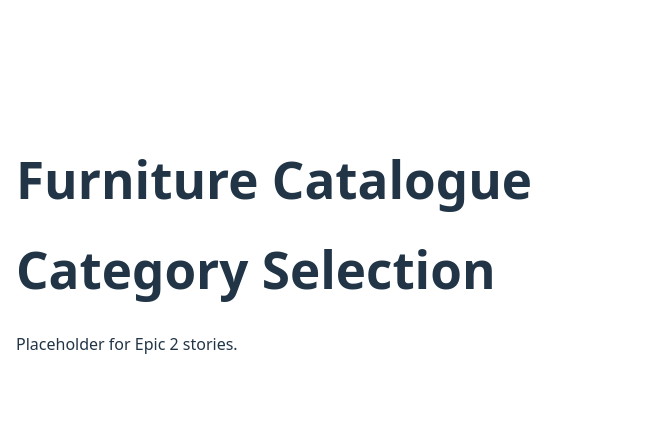
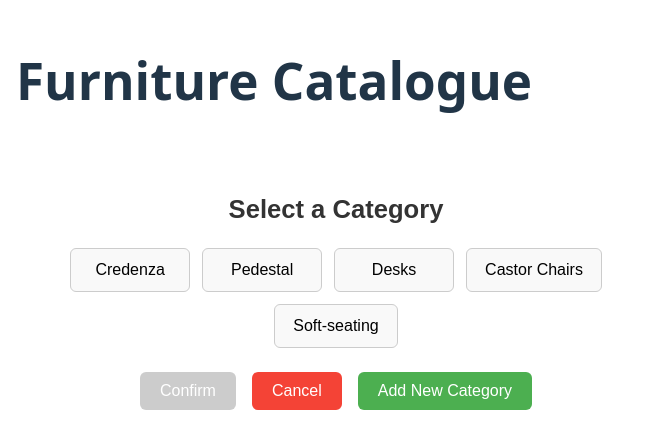
Before and after one commit to JuliaK-97/Furniture-Catalogue-SPA, a React (Vite) app in the folder frontend/: page /categories/new in a window 1280 px wide. Shown: the part 156-604 px from the top of the page, without its empty margins (0-648 px from the left). Built offline with nearby package versions, Linux system fonts and the light colour scheme.

Commit message:
feat: basics of the category selection page with navigation

```diff
--- a/frontend/src/pages/AddItem.jsx
+++ b/frontend/src/pages/AddItem.jsx
@@ -1,8 +1,18 @@
-export default function AddItems() {
+import { useParams } from "react-router-dom";
+
+export default function AddItem() {
+  const { categoryId } = useParams();
+
   return (
-    <div>
-      <h1>Adding items</h1>
-      <p>Placeholder for Epic 5 stories.</p>
+    <div className="add-item">
+      <h2>Add New Item</h2>
+      {categoryId ? (
+        <p>Adding a new item under category: <strong>{categoryId}</strong></p>
+      ) : (
+        <p>No category selected. Please choose a category first.</p>
+      )}
+
+      <p>This is your AddItem page. Later you’ll build the form for item details.</p>
     </div>
-  )
+  );
 }
--- a/frontend/src/pages/CategorySelection.jsx
+++ b/frontend/src/pages/CategorySelection.jsx
@@ -1,8 +1,76 @@
+import { useState } from 'react';
+import { useNavigate } from 'react-router-dom';
+import '../styles/categorySelection.css';
+
 export default function CategorySelection() {
+  const [selectedCategory, setSelectedCategory] = useState(null);
+  const [categories, setCategories] = useState([
+    { id: "Credenza", categoryName: "Credenza" },
+    { id: "Pedestal", categoryName: "Pedestal" },
+    { id: "Desks", categoryName: "Desks" },
+    { id: "Castor Chairs", categoryName: "Castor Chairs" },
+    { id: "Soft-seating", categoryName: "Soft-seating" }
+  ]);
+
+  const navigate = useNavigate();
+
+  const handleSelect = () => {
+    if (selectedCategory) {
+      navigate(`/item_Cat/${selectedCategory}`);
+    }
+  };
+
+  const handleCancel = () => {
+    navigate("/dashboard");
+  };
+
+  const handleCreateCategory = () => {
+    const name = prompt("Enter a name for the new category:");
+    if (!name) return;
+
+    const newCategory = {
+      id: `c-${Date.now()}`,
+      categoryName: name,
+      items: 0,
+      lastUpdated: new Date().toISOString().split('T')[0],
+    };
+
+    setCategories((prev) => [...prev, newCategory]);
+    navigate(`/items/new/${newCategory.id}`);
+  };
+
   return (
-    <div>
-      <h1>Category Selection</h1>
-      <p>Placeholder for Epic 2 stories.</p>
+    <div className="category-selection">
+      <h2>Select a Category</h2>
+      <div className="category-list">
+        {categories.map((cat) => (
+          <button
+            key={cat.id}
+            className={`category-btn ${
+              selectedCategory === cat.id ? "selected" : ""
+            }`}
+            onClick={() => setSelectedCategory(cat.id)}
+          >
+            {cat.categoryName}
+          </button>
+        ))}
+      </div>
+
+      <div className="actions">
+        <button
+          className="btn-select"
+          disabled={!selectedCategory}
+          onClick={handleSelect}
+        >
+          Confirm
+        </button>
+        <button className="btn-cancel" onClick={handleCancel}>
+          Cancel
+        </button>
+        <button className="btn-add-category" onClick={handleCreateCategory}>
+          Add New Category
+        </button>
+      </div>
     </div>
   );
 }
--- a/frontend/src/pages/Dashboard.jsx
+++ b/frontend/src/pages/Dashboard.jsx
@@ -2,6 +2,8 @@ import { useState } from 'react';
 import { useNavigate } from 'react-router-dom';
 import '../styles/button.css';
 import '../styles/dashboard.css';
+import QuickStats from '../components/QuickStats.jsx';
+
 
 
 const initialProjects = [
@@ -64,6 +66,7 @@ export default function Dashboard() {
     <button className="btn-new" onClick={handleCreateProject}>
       + New Project
     </button>
+    <QuickStats projects={projects}/>
     <h2>Current Projects</h2>
     <div className="project-grid">
       {projects.map(p => (
--- a/frontend/src/pages/ItemCatalogue.jsx
+++ b/frontend/src/pages/ItemCatalogue.jsx
@@ -1,8 +1,18 @@
+import { useParams } from "react-router-dom";
+
 export default function ItemCatalogue() {
+  const { categoryId } = useParams();
+
   return (
-    <div>
-      <h1>Item catalogue</h1>
-      <p>Placeholder for Epic 3 stories</p>
+    <div className="item-catalogue">
+      <h2>Item Catalogue</h2>
+      <p>You selected category: <strong>{categoryId}</strong></p>
+
+      <p>
+        This is a temporary placeholder page. Later, you’ll replace this with
+        the actual catalogue view showing items in the <em>{categoryId}</em> category.
+      </p>
     </div>
-  )
+  );
+
 }
--- a/frontend/src/routes.jsx
+++ b/frontend/src/routes.jsx
@@ -22,9 +22,9 @@ const routes = createBrowserRouter([
       { path: 'login', element: <Login /> },
       { path: 'catalogue/:projectId', element: <ProjectCatalogue /> },
       { path: 'categories/new', element: <CategorySelection /> },
-      { path: 'items', element: <ItemCatalogue /> },
-      { path: 'items/:itemId', element: <ItemDetail /> },
-      { path: 'items/new', element: <AddItem /> },
+      { path: 'item_Cat/:categoryId', element: <ItemCatalogue /> },
+      { path: 'item_detail/:itemId', element: <ItemDetail /> },
+      { path: 'items/new/:categoryId', element: <AddItem /> },
       { path: 'audit', element: <AuditLogs /> }
     ]
   }
--- /dev/null
+++ b/frontend/src/styles/categorySelection.css
@@ -0,0 +1,88 @@
+.category-selection {
+  max-width: 600px;
+  margin: 40px auto;
+  padding: 20px;
+  text-align: center;
+  font-family: Arial, sans-serif;
+}
+
+.category-selection h2 {
+  margin-bottom: 20px;
+  font-size: 1.6rem;
+  color: #333;
+}
+
+.category-list {
+  display: flex;
+  flex-wrap: wrap;
+  gap: 12px;
+  justify-content: center;
+  margin-bottom: 24px;
+}
+
+.category-btn {
+  padding: 12px 18px;
+  border: 1px solid #ccc;
+  background-color: #f9f9f9;
+  border-radius: 6px;
+  cursor: pointer;
+  transition: all 0.2s ease;
+  min-width: 120px;
+}
+
+.category-btn:hover {
+  background-color: #e6f0ff;
+  border-color: #0078d4;
+}
+
+.category-btn.selected {
+  background-color: #0078d4;
+  color: #fff;
+  border-color: #0078d4;
+}
+
+.actions {
+  display: flex;
+  justify-content: center;
+  gap: 16px;
+  margin-top: 20px;
+}
+
+.btn-select,
+.btn-cancel,
+.btn-add-category {
+  padding: 10px 20px;
+  border-radius: 6px;
+  border: none;
+  font-size: 1rem;
+  cursor: pointer;
+  transition: all 0.2s ease;
+}
+
+
+.btn-select {
+  background-color: #0078d4;
+  color: #fff;
+}
+.btn-select:disabled {
+  background-color: #ccc;
+  cursor: not-allowed;
+}
+
+
+.btn-cancel {
+  background-color: #f44336;
+  color: #fff;
+}
+.btn-cancel:hover {
+  background-color: #d32f2f;
+}
+
+
+.btn-add-category {
+  background-color: #4caf50;
+  color: #fff;
+}
+.btn-add-category:hover {
+  background-color: #388e3c;
+}
--- a/frontend/src/styles/dashboard.css
+++ b/frontend/src/styles/dashboard.css
@@ -18,3 +18,17 @@
   background-color: #fff;
   box-shadow: 0 2px 4px rgba(0,0,0,0.05);
 }
+
+.quick-stats {
+  background-color: #f4f6f8;
+  border: 1px solid #ddd;
+  border-radius: 6px;
+  padding: 16px;
+  margin: 16px 0;
+  box-shadow: 0 1px 3px rgba(0,0,0,0.05);
+}
+
+.quick-stats h3 {
+  margin-top: 0;
+  margin-bottom: 8px;
+}
```
